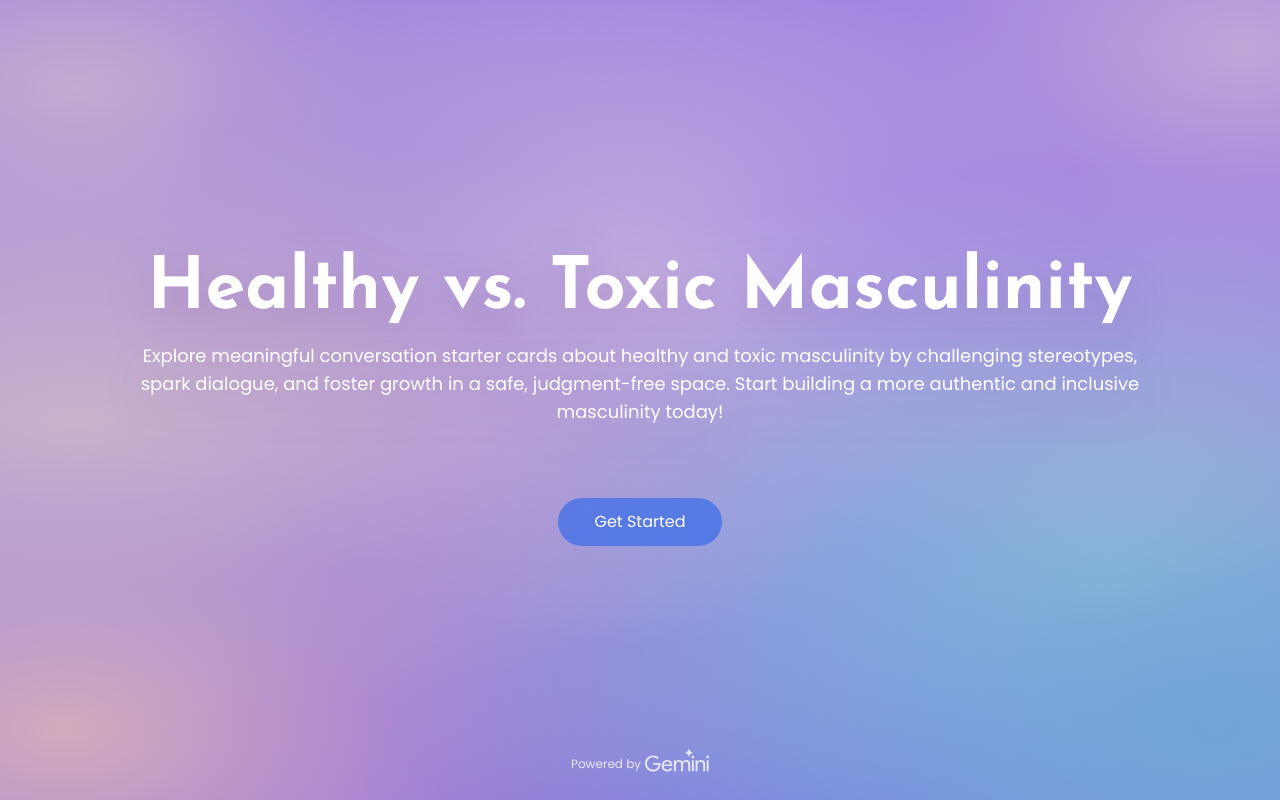
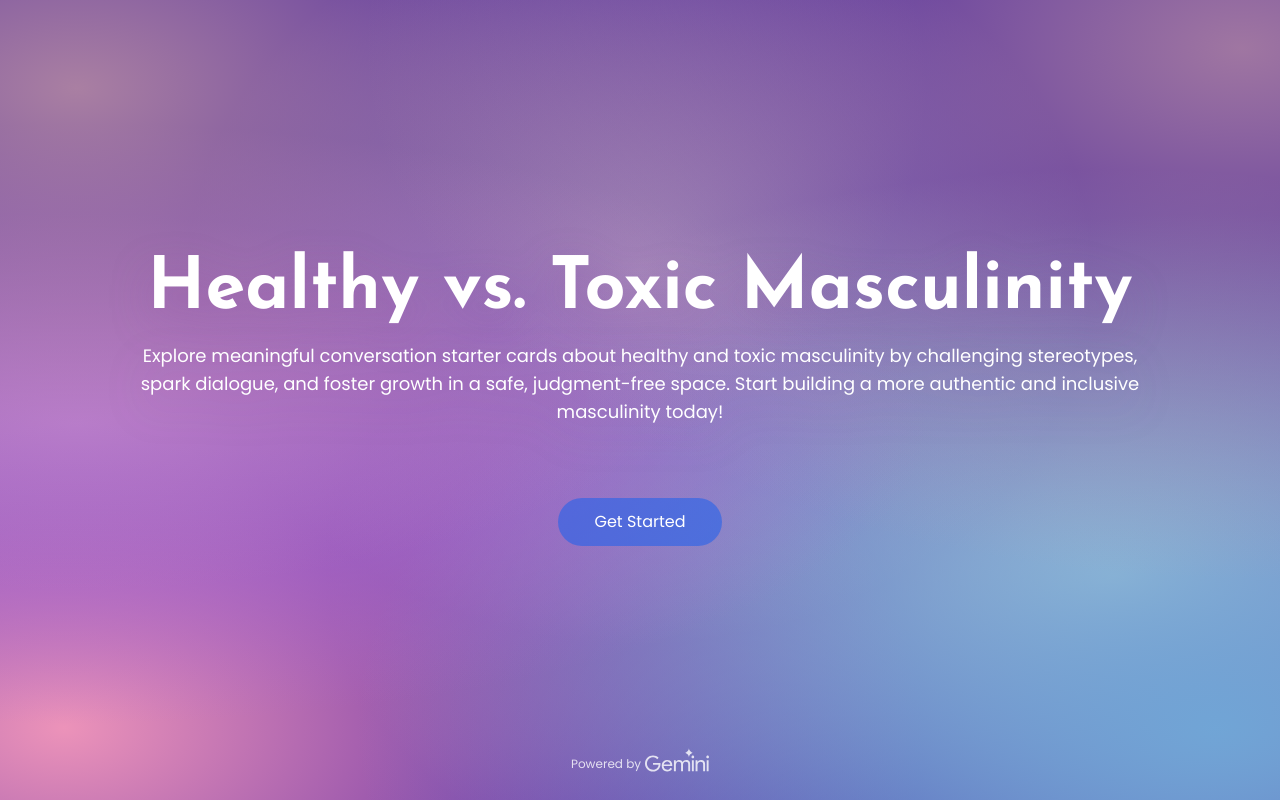
Before and after one commit to drlangh/card-game, a Next.js app: page / in a window 1280 px wide. Built offline with nearby package versions, Linux system fonts and the light colour scheme; no server answers.

Commit message:
change bg colors

```diff
--- a/src/app/globals.css
+++ b/src/app/globals.css
@@ -18,20 +18,20 @@ h6 {
 body {
   color: black;
   font-family: Arial, Helvetica, sans-serif;
-  background-color: #6e49f3;
+  background-color: #22019b;
   background-image: radial-gradient(
       at 97% 6%,
-      hsla(5, 27%, 84%, 0.7) 0px,
+      hsla(5, 37%, 74%, 0.7) 0px,
       transparent 50%
     ),
     radial-gradient(
       at 6% 11%,
-      hsla(353, 20%, 81%, 0.8) 0px,
+      hsla(353, 30%, 71%, 0.8) 0px,
       transparent 50%
     ),
     radial-gradient(
       at 6% 53%,
-      hsla(278, 26%, 74%, 1) 0px,
+      hsla(278, 56%, 64%, 1) 0px,
       transparent 50%
     ),
     radial-gradient(
@@ -41,7 +41,7 @@ body {
     ),
     radial-gradient(
       at 5% 91%,
-      hsla(334, 30%, 75%, 1) 0px,
+      hsla(334, 70%, 75%, 1) 0px,
       transparent 50%
     ),
     radial-gradient(
@@ -51,7 +51,7 @@ body {
     ),
     radial-gradient(
       at 87% 72%,
-      hsla(198, 45%, 77%, 1) 0px,
+      hsla(198, 25%, 77%, 1) 0px,
       transparent 50%
     );
 }
```
